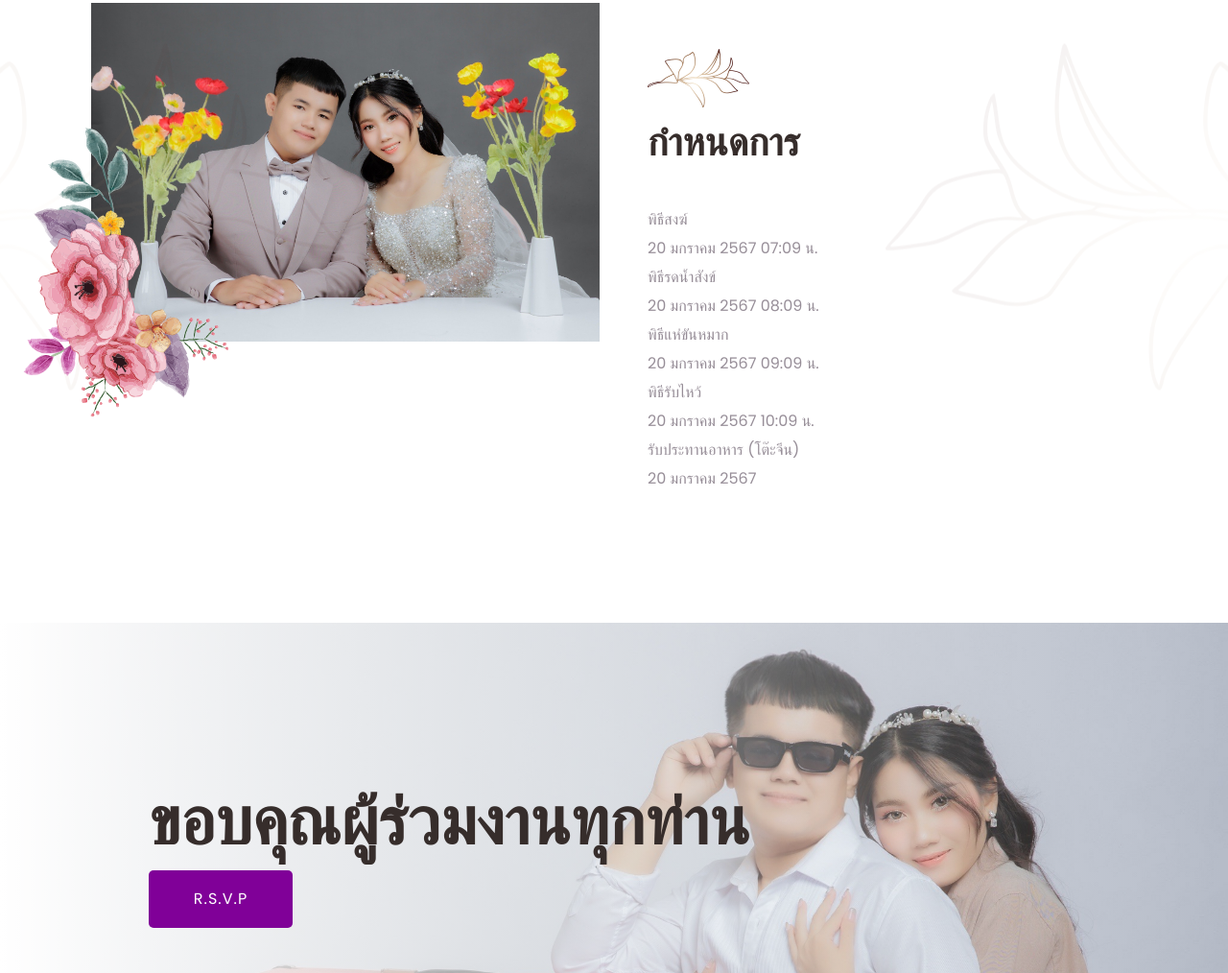
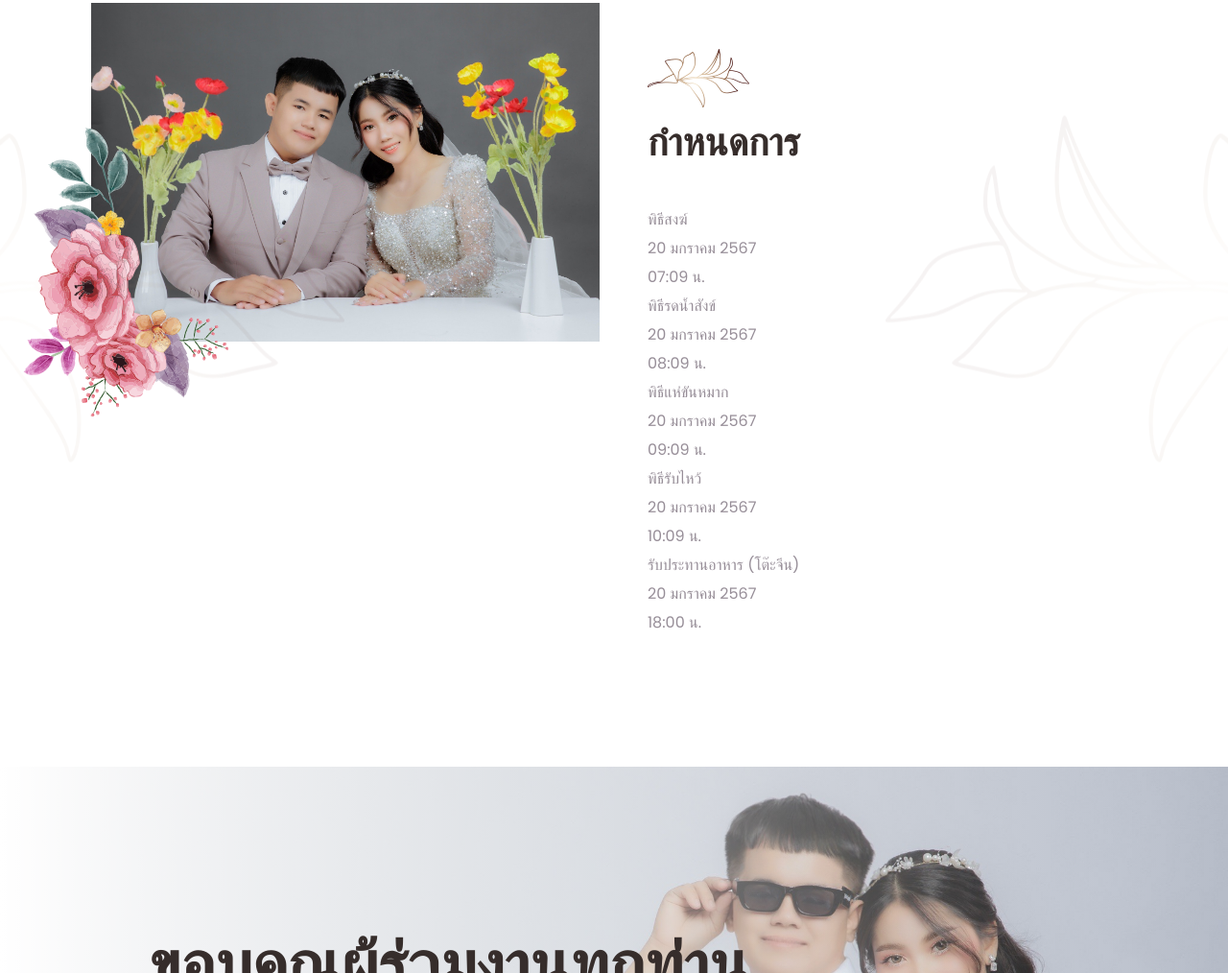
Before and after one commit to Kukiat26/Weding-20-01-67, a plain HTML site: page our_story.html in a window 1280 px wide. Shown: the part 700-1714 px from the top of the page at 96% size. Drawn offline with nearby package versions, Linux system fonts and the light colour scheme; some packages are replaced by stand-ins of ours.

Commit message:
Update our_story.html

```diff
--- a/our_story.html
+++ b/our_story.html
@@ -121,19 +121,20 @@
                             <img src="our_story/flower_right.png" alt="">
                             <h3>กําหนดการ</h3>
                             <p class="story1">พิธีสงฆ์ <br>
-                                20 มกราคม 2567
-                                07:09 น.<br>
+				20 มกราคม 2567 <br>
+				07:09 น. <br>
 				พิธีรดน้ำสังข์ <br>
-                                20 มกราคม 2567
+				20 มกราคม 2567 <br>
 				08:09 น. <br>
 				พิธีแห่ขันหมาก <br>
-                                20 มกราคม 2567
+				20 มกราคม 2567 <br>
 				09:09 น. <br>
 				พิธีรับไหว้ <br>
-                                20 มกราคม 2567
+				20 มกราคม 2567 <br>
 				10:09 น. <br>
 				รับประทานอาหาร (โต๊ะจีน) <br>
-                                20 มกราคม 2567</p>
+				20 มกราคม 2567 <br>
+				18:00 น. <br>
                         </div>
                     </div>
                 </div>
```
Lines whose indentation alone changed are shown as unchanged.
